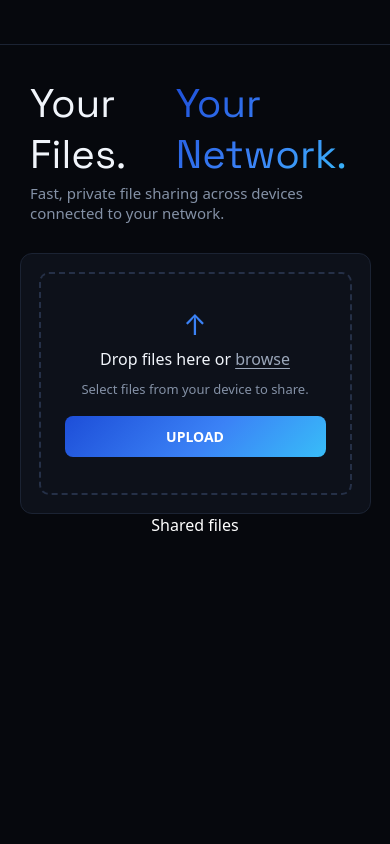
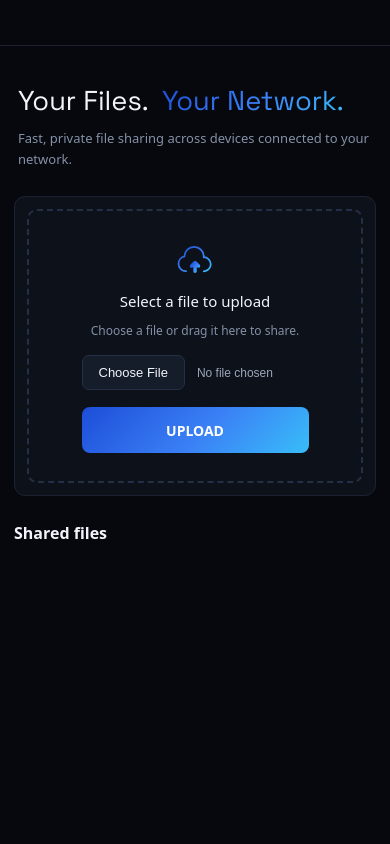
Before and after one commit to Developer-Gaurav96/LANSHARE, a Flask app: page / in a window 390 px wide. Run offline with Flask 3, Linux system fonts and the light colour scheme; parts of the project's set-up code (start-up, migrations or seed data) failed here and were passed over.

Commit message:
Add responsive upload interface and drag-and-drop

```diff
--- a/app.py
+++ b/app.py
@@ -1,10 +1,11 @@
 from flask import Flask, render_template, request
-import _osx_support
+import os
 
 app = Flask(__name__)
 
 UPLOAD_FOLDER = "shared"
-app.config["UPLOAD_"]
+app.config["UPLOAD_FOLDER"] = UPLOAD_FOLDER
+os.makedirs(UPLOAD_FOLDER, exist_ok=True)
 
 @app.route("/")
 def home():
--- a/static/style.css
+++ b/static/style.css
@@ -5,61 +5,116 @@
     font-style: normal;
 }
 
-*{
+* {
     margin: 0;
     padding: 0;
     box-sizing: border-box;
 }
 
+html {
+    width: 100%;
+    min-height: 100%;
+}
 
 body {
+    width: 100%;
+    min-height: 100vh;
+    overflow-x: hidden;
     background-color: #06080D;
-    color: #ffffff;
-    font-family: system-ui, -apple-system, BlinkMacSystemFont, 'Segoe UI', Roboto, Oxygen, Ubuntu, Cantarell, 'Open Sans', 'Helvetica Neue', sans-serif;
-    /* font-family: 'Space Grotesk', sans-serif; */
+    color: #FFFFFF;
+    font-family: system-ui, -apple-system, BlinkMacSystemFont, 'Segoe UI', sans-serif;
     display: flex;
-    justify-content: center;
     align-items: center;
     flex-direction: column;
 }
 
+/* Navigation */
 
-
-.nav{
+.nav {
     width: 100%;
-    max-width: 100vw;
+    height: 50px;
     background-color: #06080D;
-    height: 45px;
     border-bottom: 1px solid #1B2333;
-
 }
 
-.header .h1{
-    font-size: 40px;
-    color: #F1F5FB;
-    font-family: 'Space Grotesk', sans-serif;
+/* Header */
+
+.header {
+    width: 100%;
+    max-width: 900px;
+    margin: 15px 0 20px;
+    padding: 0 20px;
+    text-align: center;
 }
 
-.header .h2{
-    font-size: 15px;
+.drop-zone input[type="file"] {
+    width: 100%;
+    max-width: 100%;
+    color: #8491A6;
+    font-size: 13px;
+    cursor: pointer;
+}
+
+.drop-zone input[type="file"]::file-selector-button {
+    padding: 9px 16px;
+    margin-right: 12px;
+    border: 1px solid #253047;
+    border-radius: 7px;
+    background-color: #151C2A;
+    color: #F1F5FB;
+    font-size: 13px;
+    font-weight: 500;
+    font-family: inherit;
+    cursor: pointer;
+    transition: background-color 0.2s ease;
+}
+
+.drop-zone {
+    transition: border-color 0.2s ease, background-color 0.2s ease;
+}
+
+.drop-zone.drag-over {
+    border-color: #3B82F6;
+    background-color: #111C30;
+}
+
+.drop-zone input[type="file"]::file-selector-button:hover {
+    background-color: #202B40;
+}
+
+.header .h1 {
+    font-family: 'Space Grotesk', sans-serif;
+    font-size: clamp(27px, 4.5vw, 42px);
+    line-height: 1.2;
+    color: #F1F5FB;
+    display: flex;
+    justify-content: center;
+    align-items: center;
+    flex-wrap: wrap;
+}
+
+.header .h2 {
+    margin-top: 5px;
+    font-size: clamp(13px, 1.5vw, 15px);
+    line-height: 1.6;
     color: #8491A6;
 }
 
-.header .h1, .header .h2{
-    display: flex;
-    justify-content: center;
-    align-items: center;
-    box-sizing: border-box;
-    margin-top: 3px;
+/* Gradient text */
+
+.gradient-text {
+    background: linear-gradient(135deg, #1D4ED8 0%, #3B82F6 55%, #38BDF8 100%);
+    -webkit-background-clip: text;
+    background-clip: text;
+    color: transparent;
 }
 
-.header{
-    margin: 30px;
-}
+/* Upload card */
 
 .upload-card {
-    width: 90%;
+    width: calc(100% - 40px);
     max-width: 540px;
+    height: 300px;
     padding: 18px;
     background-color: #0D111A;
     border: 1px solid #1B2333;
@@ -67,23 +122,22 @@ body {
 }
 
 .drop-zone {
-    height: auto;
-    display: flex;
-    min-height: 220px;
-    flex-direction: column;
-    align-items: center;
-    justify-content: center;
-    gap: 10px;
-    padding: 36px 24px;
+    width: 100%;
+    height: 100%;
+    display: grid;
+    place-content: center;
+    justify-items: center;
+    gap: 12px;
+    padding: 20px;
     border: 2px dashed #253047;
     border-radius: 10px;
     text-align: center;
 }
 
-.upload-icon {
-    font-size: 28px;
-    color: #3B82F6;
-    line-height: 1;
+.upload-icon img {
+    display: block;
+    width: 45px;
+    height: 45px;
 }
 
 .drop-title {
@@ -92,21 +146,29 @@ body {
     color: #F1F5FB;
 }
 
-.drop-title span {
-    color: #9BA7BA;
-    text-decoration: underline;
-    text-underline-offset: 3px;
-}
-
 .drop-subtitle {
     font-size: 13px;
+    line-height: 1.5;
     color: #8491A6;
 }
 
+/* File input */
+
+.drop-zone input[type="file"] {
+    width: 100%;
+    max-width: 100%;
+    color: #9BA7BA;
+    font-size: 13px;
+    margin-top: 4px;
+}
+
+/* Upload button */
+
 .upload-btn {
-    margin-top: 8px;
     width: 100%;
     max-width: 460px;
+    min-height: 44px;
+    margin-top: 6px;
     padding: 11px 20px;
     border: none;
     border-radius: 8px;
@@ -115,12 +177,146 @@ body {
     font-size: 14px;
     font-weight: 600;
     cursor: pointer;
-    font-family: system-ui, -apple-system, BlinkMacSystemFont, 'Segoe UI', Roboto, Oxygen, Ubuntu, Cantarell, 'Open Sans', 'Helvetica Neue', sans-serif;
+    font-family: inherit;
 }
 
-.gradient-text {
-    background: linear-gradient(135deg, #1D4ED8 0%, #3B82F6 55%, #38BDF8 100%);
-    -webkit-background-clip: text;
-    background-clip: text;
-    color: transparent;
+.upload-btn:hover {
+    filter: brightness(1.1);
 }
+
+/* Shared files */
+
+.shared-files {
+    width: calc(100% - 40px);
+    max-width: 540px;
+    margin: 32px 0;
+    color: #F1F5FB;
+}
+
+.shared-files .head {
+    font-size: 18px;
+    font-weight: 600;
+    margin-bottom: 14px;
+}
+
+.shared-files .file {
+    width: 100%;
+}
+
+/* Tablet */
+
+@media (min-width: 600px) and (max-width: 900px) {
+    .header {
+        margin-top: 42px;
+    }
+
+    .upload-card,
+    .shared-files {
+        max-width: 520px;
+    }
+}
+
+/* Android phones and small screens */
+
+@media (max-width: 599px) {
+    .nav {
+        height: 46px;
+    }
+
+    .header {
+        margin: 38px 0 26px;
+        padding: 0 18px;
+    }
+
+    .header .h1 {
+        font-size: clamp(25px, 7vw, 34px);
+        line-height: 1.25;
+    }
+
+    .header .h2 {
+        max-width: 360px;
+        margin: 10px auto 0;
+        font-size: 13px;
+    }
+
+    .upload-card {
+        width: calc(100% - 28px);
+        padding: 12px;
+        border-radius: 11px;
+    }
+
+    .drop-zone {
+        min-height: 215px;
+        padding: 28px 14px;
+        gap: 11px;
+    }
+
+    .upload-icon img {
+        width: 42px;
+        height: 42px;
+    }
+
+    .drop-title {
+        font-size: 15px;
+    }
+
+    .drop-subtitle {
+        font-size: 12px;
+    }
+
+    .drop-zone input[type="file"] {
+        font-size: 12px;
+    }
+
+    .upload-btn {
+        min-height: 46px;
+        font-size: 14px;
+    }
+
+    .shared-files {
+        width: calc(100% - 28px);
+        margin-top: 26px;
+    }
+
+    .shared-files .head {
+        font-size: 16px;
+    }
+
+    .header {
+        text-align: left;
+    }
+
+    .header .h1 {
+        justify-content: flex-start;
+    }
+
+    .header .h2 {
+        margin-left: 0;
+        margin-right: 0;
+    }
+}
+
+/* Very narrow phones */
+
+@media (max-width: 360px) {
+    .header .h1 {
+        font-size: 25px;
+    }
+
+    .header {
+        padding: 0 12px;
+    }
+
+    .upload-card {
+        width: calc(100% - 20px);
+        padding: 9px;
+    }
+
+    .drop-zone {
+        padding: 24px 10px;
+    }
+
+    .shared-files {
+        width: calc(100% - 20px);
+    }
+}
--- a/templates/index.html
+++ b/templates/index.html
@@ -27,17 +27,57 @@
         </div>
     </div>
     <section class="upload-card">
-        <div class="drop-zone">
-            <div class="upload-icon">↑</div>
-            <p class="drop-title">Drop files here or <span>browse</span></p>
-            <p class="drop-subtitle">Select files from your device to share.</p>
-            <button type="button" class="upload-btn">UPLOAD</button>
+    <form class="drop-zone" action="/upload" method="POST" enctype="multipart/form-data">
+
+        <div class="upload-icon">
+        <img src="{{ url_for('static', filename='images/upload-cloud.svg') }}" alt="Upload">
         </div>
-    </section>
+
+        <p class="drop-title">
+            Select a file to upload
+        </p>
+
+        <p class="drop-subtitle">
+        Choose a file or drag it here to share.
+        </p>
+
+        <input type="file" name="file" id="fileInput" required>
+
+        <button type="submit" class="upload-btn">UPLOAD</button>
+
+    </form>
+</section>
     <div class="shared-files">
         <div class="head">Shared files</div>
         <div class="file"></div>
     </div>
+
+<script>
+    const dropZone = document.querySelector(".drop-zone");
+    const fileInput = document.querySelector("#fileInput");
+
+    dropZone.addEventListener("dragover", (e) => {
+        e.preventDefault();
+        dropZone.classList.add("drag-over");
+    });
+
+    dropZone.addEventListener("dragleave", () => {
+        dropZone.classList.remove("drag-over");
+    });
+
+    dropZone.addEventListener("drop", (e) => {
+        e.preventDefault();
+
+        dropZone.classList.remove("drag-over");
+
+        const files = e.dataTransfer.files;
+
+        if (files.length > 0) {
+            fileInput.files = files;
+        }
+    });
+</script>
+
 </body>
 
 </html>
```
Also changed, not shown: static/images/upload-cloud.svg (added).
